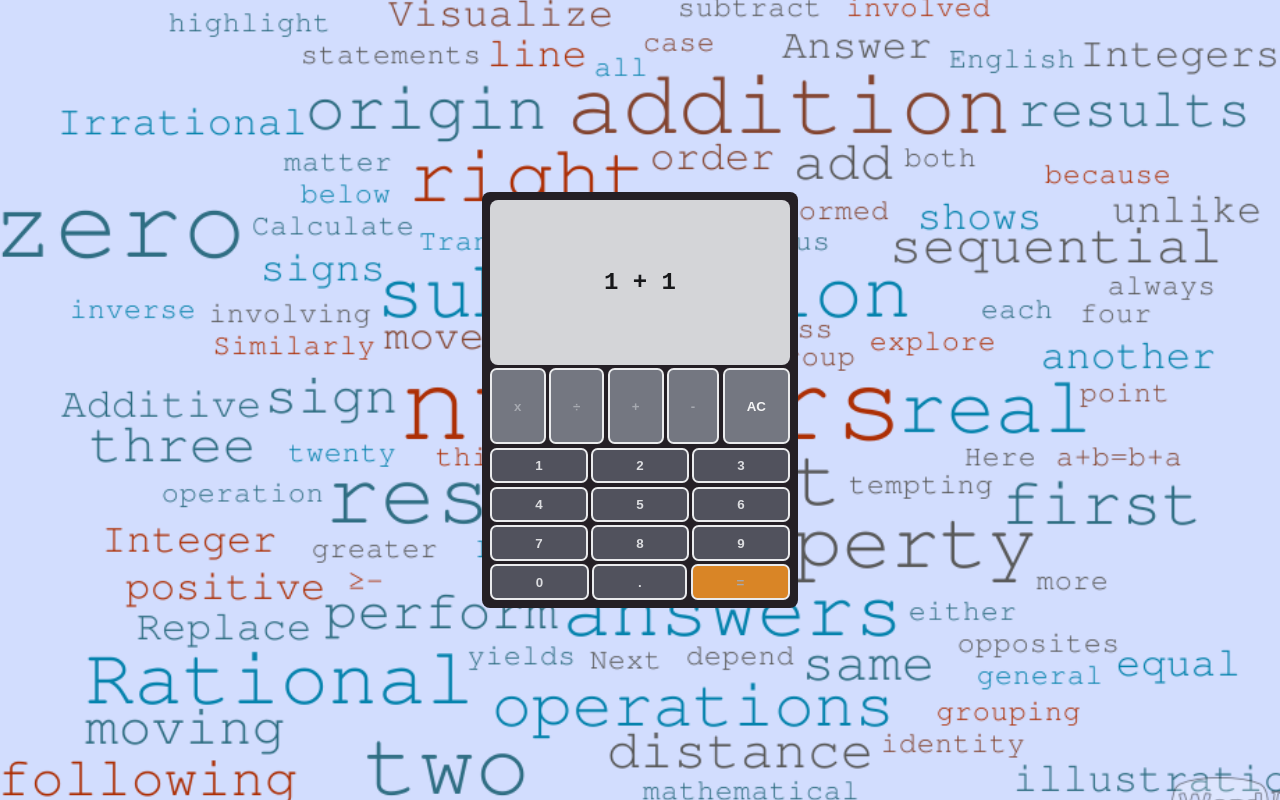
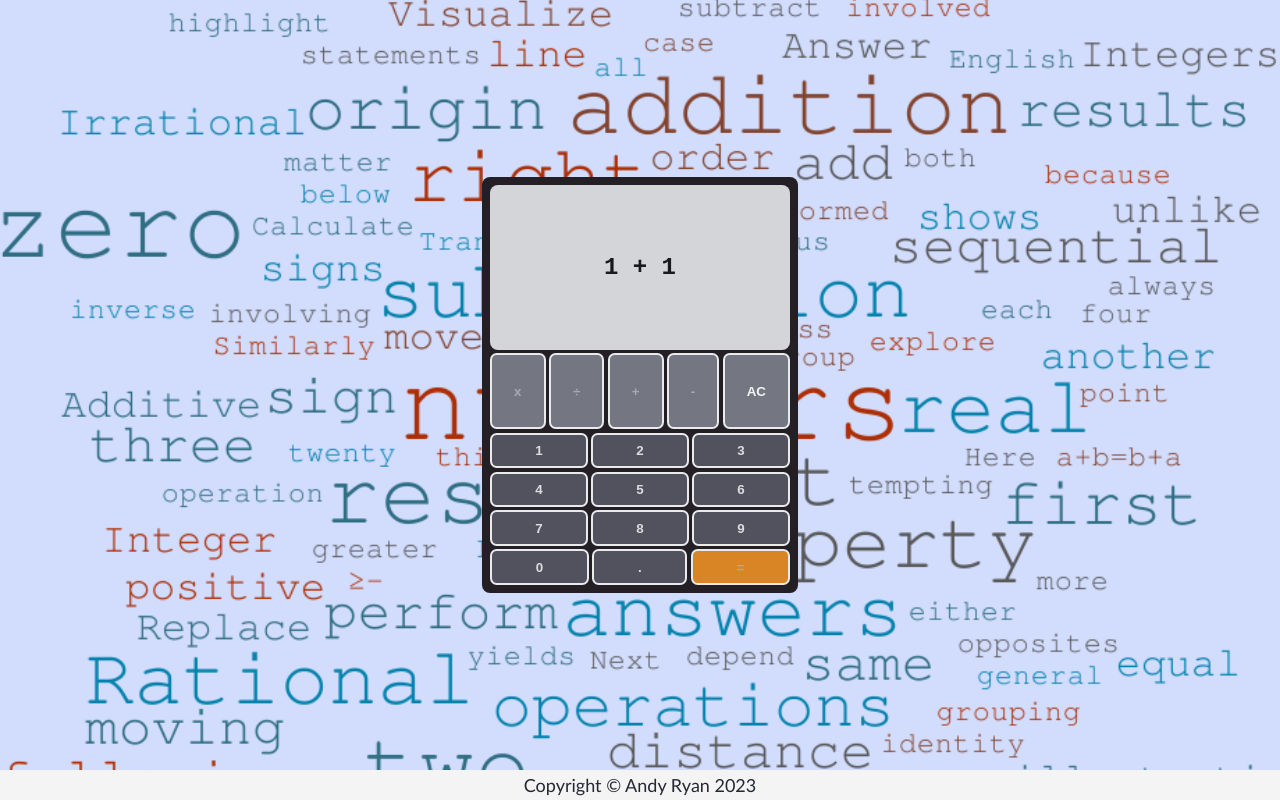
Before and after one commit to aRav3n/calculator, a plain HTML site: page index.html in a window 1280 px wide. Drawn offline with Linux system fonts and the light colour scheme.

Commit message:
Add icon and copyright footer

```diff
--- a/index.html
+++ b/index.html
@@ -6,6 +6,8 @@
     <meta name="viewport" content="width=device-width, initial-scale=1.0">
     <title>Calculator</title>
     <link rel="stylesheet" href="style.css">
+    <!-- Image credit: favicon.io -->
+    <link rel="icon" href="images/favicon.ico">
     <script src="script.js" defer></script>
 </head>
 <body>
@@ -46,6 +48,9 @@
                 </div>
             </div>
         </div>
+        <footer>
+            Copyright &#169; Andy Ryan 2023
+        </footer>
     </div>
 </body>
 </html>
--- a/style.css
+++ b/style.css
@@ -1,13 +1,9 @@
 body {
-    align-items: center;
     background-color: #D2DDFE;
     background-image: url("images/WordItOut-word-cloud-5265254.png");
     background-position: center;
     background-repeat: no-repeat;
     background-size: cover;
-    display: flex;
-    flex-direction: column;
-    justify-content: center;
     margin: 0;
     min-height: 100vh;
     min-width: 100vw;
@@ -39,6 +35,7 @@ button {
     flex: 0 1 auto;
     flex-direction: column;
     height: 50vh;
+    margin: auto;
     max-width: 300px;
     min-height: 300px;
     padding: .5em;
@@ -56,7 +53,10 @@ button {
 .contentHolder {
     align-items: center;
     display: flex;
+    flex-direction: column;
     justify-content: center;
+    min-height: 100vh;
+    min-width: 100vw;
 }
 
 #display{
@@ -81,6 +81,17 @@ button {
     justify-content: center;
 }
 
+footer {
+    background-color: #f4f4f5;
+    color: #252832;
+    font-family:'Gill Sans', 'Gill Sans MT', Calibri, 'Trebuchet MS', sans-serif;
+    font-size: large;
+    min-width: 100vw;
+    padding: .5vh 0 .5vh 0;
+    text-align: center;
+    width: 100%;
+}
+
 #numbers {
     flex-direction: column;
 }
```
Also changed, not shown: images/favicon.ico (added).
